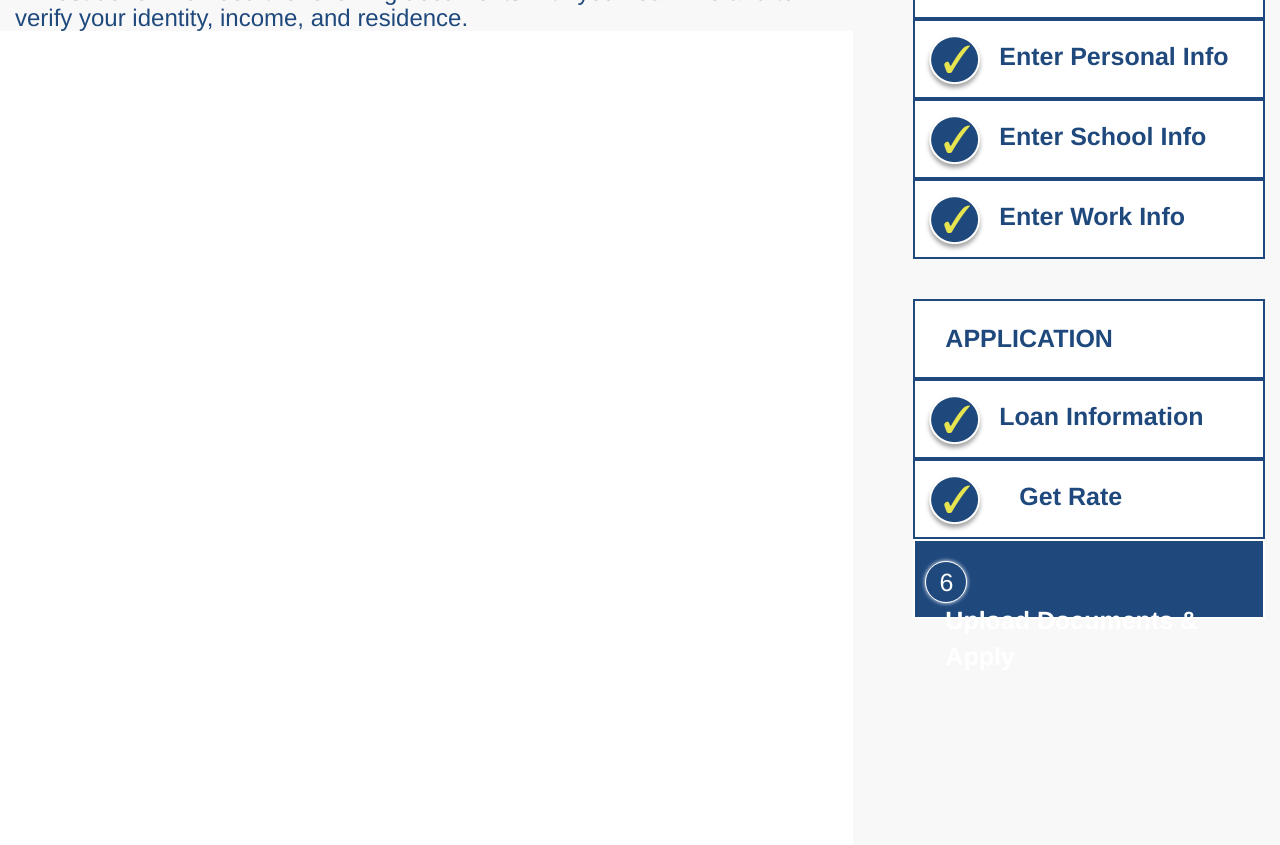
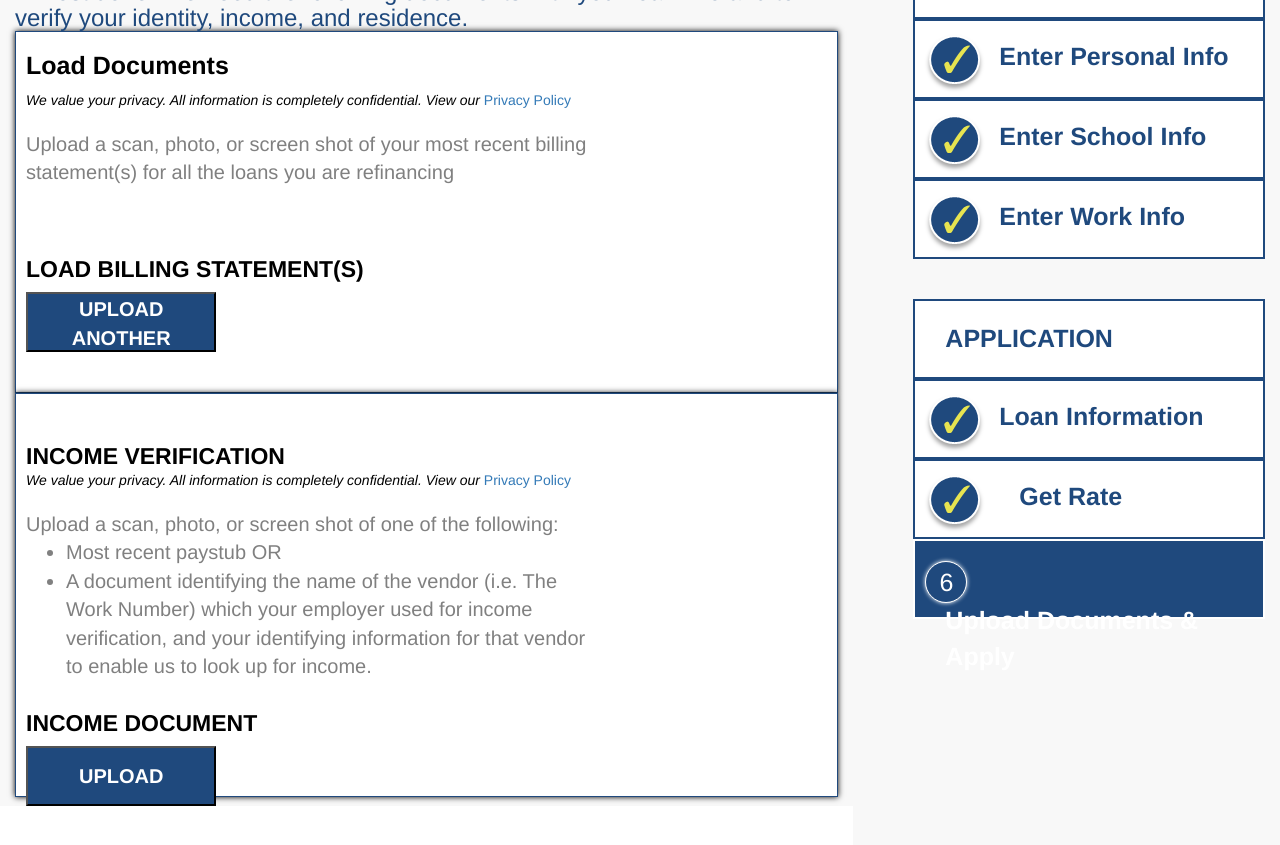
Before and after one commit to south-bend-code-school/MentorFunding, a plain HTML site: page views/upload.html in a window 1280 px wide. Shown: the part 161-1006 px from the top of the page. Drawn offline with nearby package versions, Linux system fonts and the light colour scheme.

Commit message:
still adding to upload page

```diff
--- a/stylesheets/information.css
+++ b/stylesheets/information.css
@@ -2,7 +2,7 @@ body{
   margin:0px;
   padding:0px;
   padding-bottom:30px;
-  color:black;
+  color:black !important;
   height:100%;
   background-color:lightgray;
 }
@@ -208,6 +208,7 @@ button{
   display:inline-block;
   width:50%;
   font-size:15px;
+  color:gray !important;
 }
 #citizen_cb{
   width:50%;
@@ -215,6 +216,7 @@ button{
   padding:10px;
   padding-bottom:20px;
   display:inline-block;
+  color:gray !important;
 }
 #secondHalf{
   border:solid #1F497D 2px;
--- a/views/apply.html
+++ b/views/upload.html
@@ -9,7 +9,7 @@
     <!--Firebase-->
     <script src="https://www.gstatic.com/firebasejs/3.6.4/firebase.js"></script>
     <!--JS-->
-    <script src="../javascripts/apply.js"></script>
+    <script src="../javascripts/upload.js"></script>
     <!--CSS file-->
     <link href="../stylesheets/information.css" rel="stylesheet" type="text/css">
     <!-- jQuery (necessary for Bootstrap's JavaScript plugins) -->
@@ -60,6 +60,24 @@
       <!--Title-->
       <h1 style="color:#1F497D; margin:0px;"><strong>Upload Documents</strong></h1>
       <h3 style="color:#1F497D; margin:0px;">Almost done! We need the following documents with your loan info and to verify your identity, income, and residence.</h3>
+      <div id="main" style="padding-bottom:100px;">
+        <h2 style="font-size:25px;"><strong>Load Documents</strong></h2>
+        <p><i>We value your privacy. All information is completely confidential. View our </i><a href="#">Privacy Policy</a></p>
+        <div class="mainInfoText" style="width:100%;padding-top:10px;padding-left:0px;">Upload a scan, photo, or screen shot of your most recent billing statement(s) for all the loans you are refinancing</div>
+        <h2 style="font-size:23px;"><strong>LOAD BILLING STATEMENT(S)</strong></h2>
+        <button type="submit" id="docUpload" style="width:25%;float:left;font-size:20px!important;"><strong>UPLOAD ANOTHER</strong></button>
+      </div>
+      <div id="main2">
+        <!--second half-->
+        <h2 style="font-size:23px; margin:0px;"><strong>INCOME VERIFICATION</strong></h2>
+        <p><i>We value your privacy. All information is completely confidential. View our </i><a href="#">Privacy Policy</a></p>
+        <div class="mainInfoText" style="width:100%;padding-top:10px;padding-bottom:0px; padding-left:0px;">Upload a scan, photo, or screen shot of one of the following:
+          <ul><li>Most recent paystub OR</li><li>A document identifying the name of the vendor (i.e. The Work Number) which your employer used for income verification, and your identifying information for that vendor to enable us to look up for income.</li></ul>
+        </div>
+        <h2 style="font-size:23px;"><strong>INCOME DOCUMENT</strong></h2>
+        <button type="submit" id="docUpload" style="width:25%;float:left;font-size:20px!important;"><strong>UPLOAD</strong></button>
+      </div>
+
   </div>
   <!--Profile progress bar-->
   <div class="col-md-4" style="padding-top:100px; padding-bottom:1000px; padding-left:60px; background-color:#f8f8f8">
```
Also changed, not shown: javascripts/upload.js (renamed from javascripts/apply.js).
